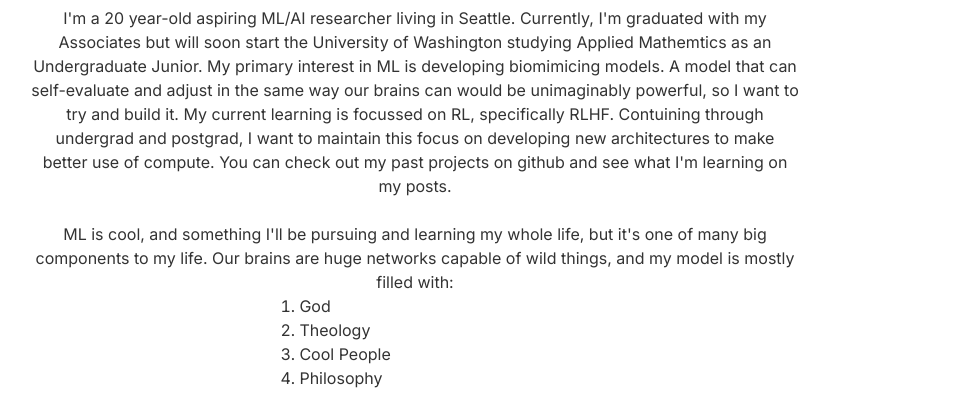
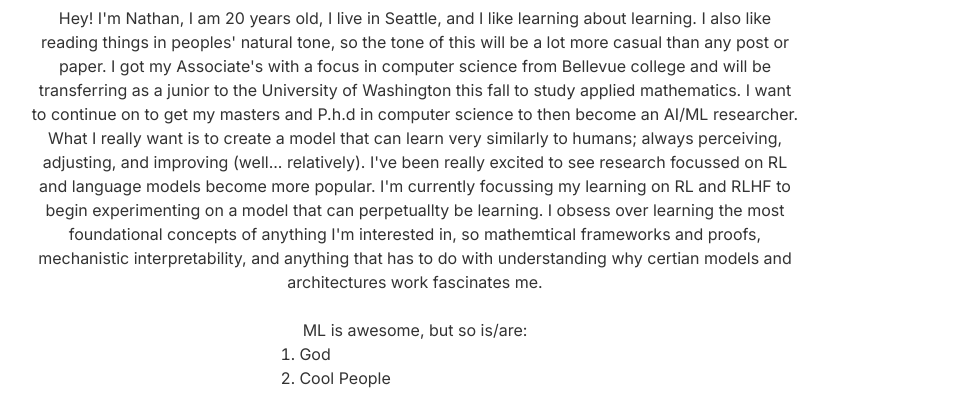
Before and after one commit to Nateheff/personal, a website built with Vite: page about.html in a window 1280 px wide. Shown: the part 559-952 px from the top of the page, without its empty margins (225-1199 px from the left). Built offline with nearby package versions, Linux system fonts and the light colour scheme.

Commit message:
fixed posts

```diff
--- a/about.html
+++ b/about.html
@@ -60,43 +60,35 @@
       <h1>Who Am I</h1>
 
       <p>
-        I'm a 20 year-old aspiring ML/AI researcher living in Seattle.
-        Currently, I'm graduated with my Associates but will soon start the
-        University of Washington studying Applied Mathemtics as an Undergraduate
-        Junior. My primary interest in ML is developing biomimicing models. A
-        model that can self-evaluate and adjust in the same way our brains can
-        would be unimaginably powerful, so I want to try and build it. My
-        current learning is focussed on RL, specifically RLHF. Contuining
-        through undergrad and postgrad, I want to maintain this focus on
-        developing new architectures to make better use of compute. You can
-        check out my past projects on github and see what I'm learning on my
-        posts.
+        Hey! I'm Nathan, I am 20 years old, I live in Seattle, and I like learning about learning. I also like reading things in peoples' natural tone, so the tone of this will be a lot more casual than any post or paper. I got my Associate's with a focus in computer science from Bellevue college and will be transferring as a junior to the University of Washington this fall to study applied mathematics. I want to continue on to get my masters and P.h.d in computer science to then become an AI/ML researcher. What I really want is to create a model that can learn very similarly to humans; always perceiving, adjusting, and improving (well... relatively). I've been really excited to see research focussed on RL and language models become more popular. I'm currently focussing my learning on RL and RLHF to begin experimenting on a model that can perpetuallty be learning. I obsess over learning the most foundational concepts of anything I'm interested in, so mathemtical frameworks and proofs, mechanistic interpretability, and anything that has to do with understanding why certian models and architectures work fascinates me.
+
       </p>
       <br />
       <p>
-        ML is cool, and something I'll be pursuing and learning my whole life,
-        but it's one of many big components to my life. Our brains are huge networks capable of wild things, and my model is mostly filled with:
+        ML is awesome, but so is/are:
 
         <ol>
           <li>God</li>
-          <li>Theology</li>
           <li>Cool People</li>
+          <li>Snowboarding</li>
           <li>Philosophy</li>
-          <li>Snowboarding</li>
           <li>Soccer (Liverpool & Barca fan)</li>
             <li>Bouldering</li>
+            <li>Cooking</li>
             <li>Running</li>
           </li>
+        </ol>
+        And I'll gladly talk about any of these just as much as a good paper. As I wrap up, you're awesome, everyone has a cool story if you listen, and it's a little vulgar, but the link at the bottom of the page made me laugh and hopefully makes you laugh too.</p>
+      <br>
 
-        </ol>
+      <p>
 
-      </p>
-      <br>
-      <p>
         Thank you for checking out my site! Please feel free to reach out anytime: nateheffgk05@gmail.com.
         <br>
         Ephesians 2:13
       </p>
+      <br>
+      <a href="https://motherfuckingwebsite.com/" target="_blank">Link for a good laugh</a>
     </main>
     <footer>
       <p>© 2025 Nathan Heffington. All rights reserved.</p>
```
Also changed, not shown: posts.html (+1 -1 lines).
